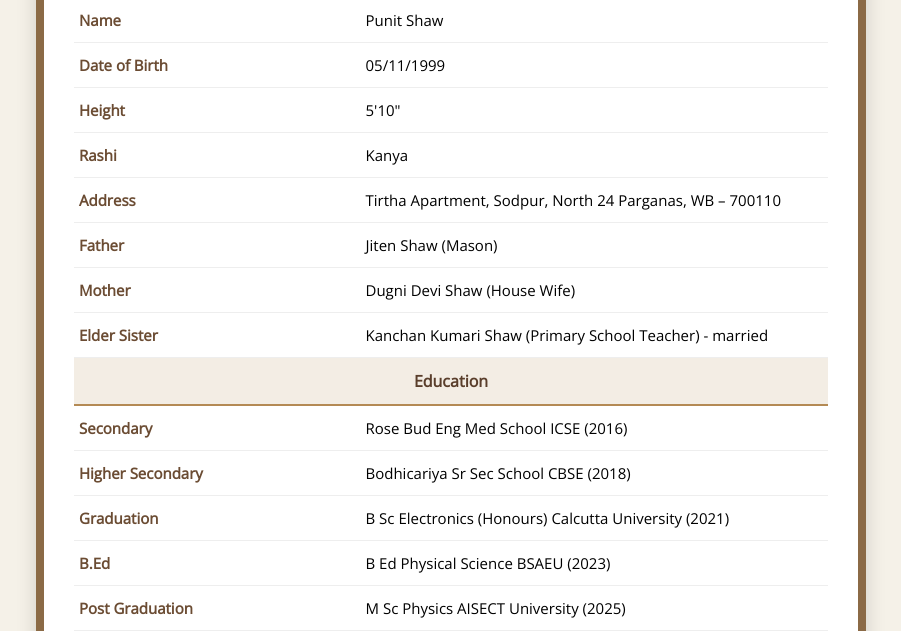
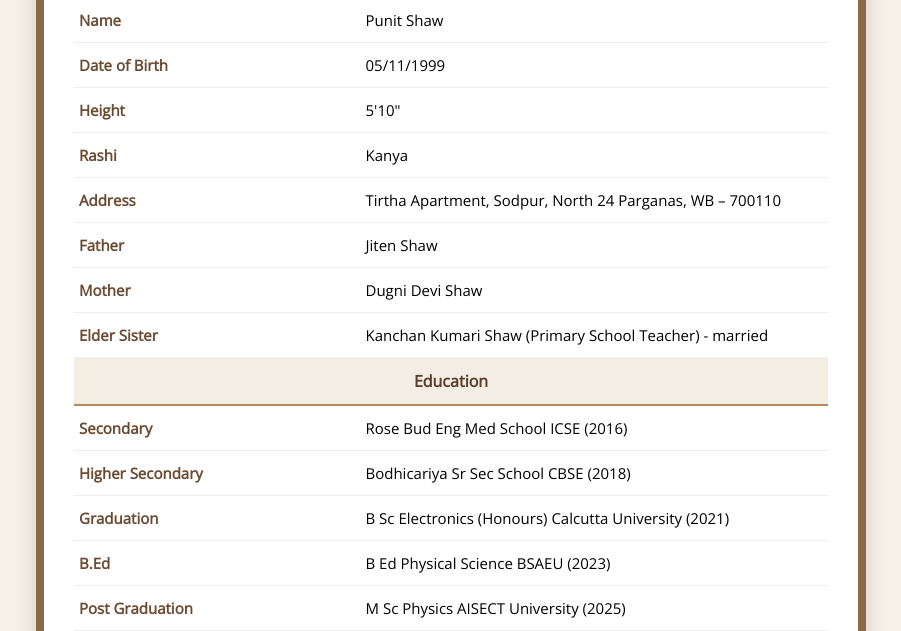
Before and after one commit to PUNITBIODATA/BIODATA, a plain HTML site: page index.html in a window 1280 px wide. Shown: the part 169-800 px from the top of the page, without its empty margins (189-1090 px from the left). Drawn offline with nearby package versions, Linux system fonts and the light colour scheme.

Commit message:
Update index.html

```diff
--- a/index.html
+++ b/index.html
@@ -332,8 +332,8 @@ document.getElementById("prof_section").innerText = translations[lang].sections.
                 <tr><td id="height_l">Height</td><td>5'10"</td></tr>
 		<tr><td id="rashi_l">Rashi</td><td>Kanya</td></tr>
                 <tr><td id="address_l">Address</td><td>Tirtha Apartment, Sodpur, North 24 Parganas, WB – 700110</td></tr>
-                <tr><td id="father_l">Father</td><td>Jiten Shaw (Mason)</td></tr>
-                <tr><td id="mother_l">Mother</td><td>Dugni Devi Shaw (House Wife)</td></tr>
+                <tr><td id="father_l">Father</td><td>Jiten Shaw </td></tr>
+                <tr><td id="mother_l">Mother</td><td>Dugni Devi Shaw </td></tr>
                 <tr><td id="sister_l">Elder Sister</td><td>Kanchan Kumari Shaw (Primary School Teacher) - married</td></tr>
 <tr class="section-title">
     <td colspan="2" id="edu_section">Education</td>
```
